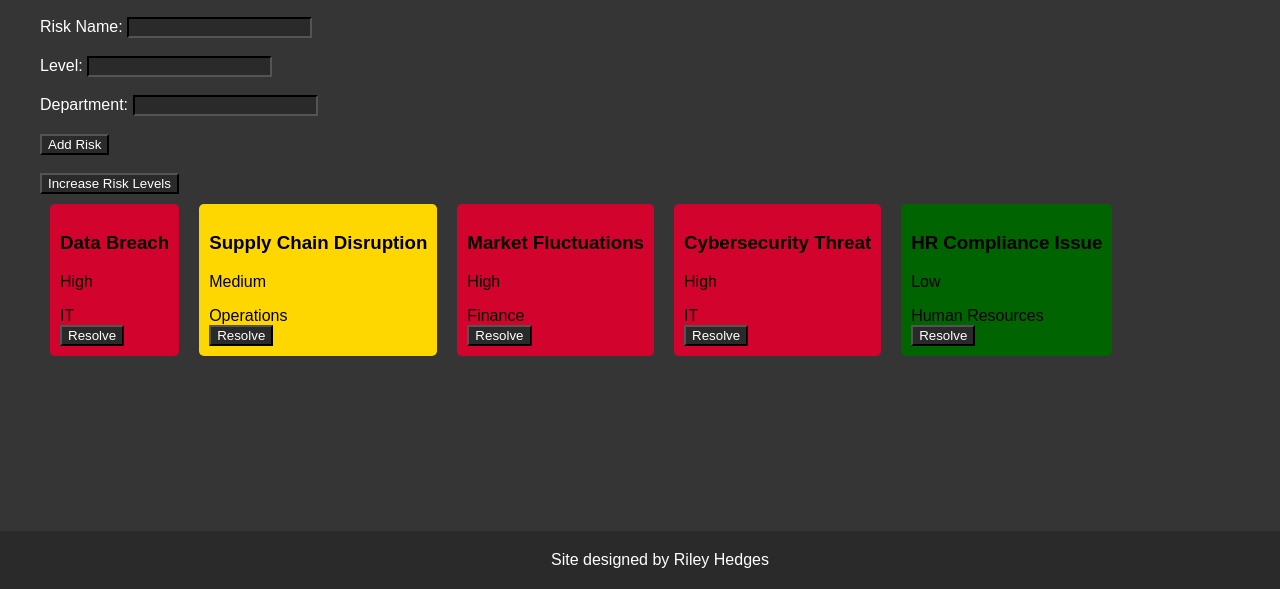
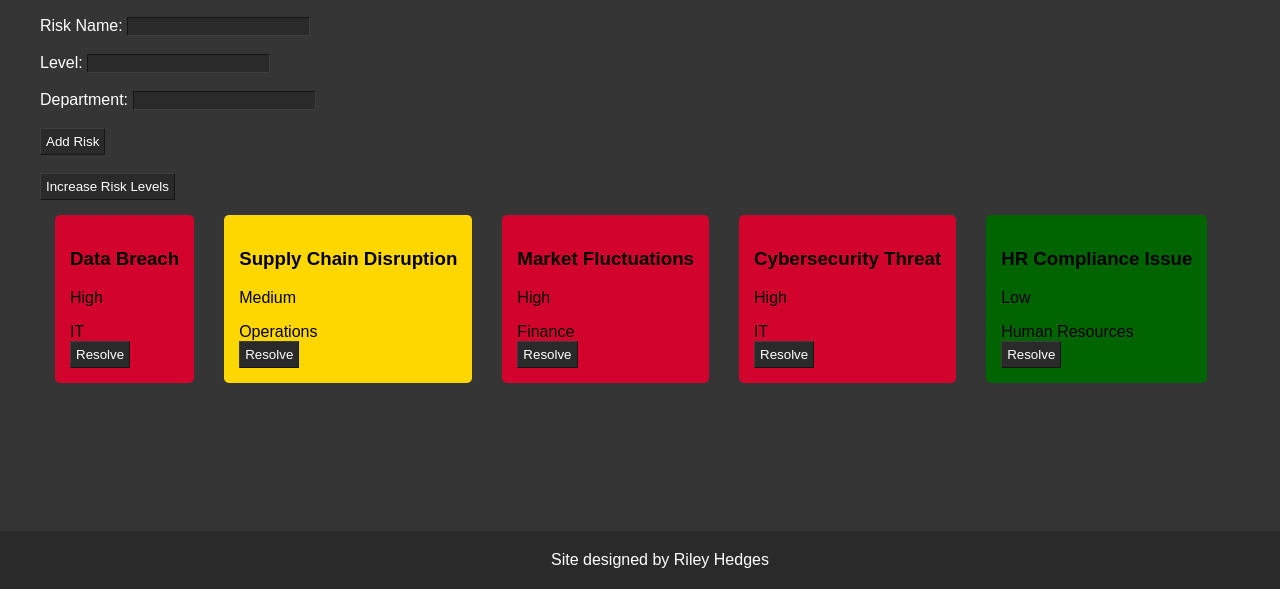
Before and after one commit to rhedgesusf/coding-challenge-15, a plain HTML site: page index.html in a window 1280 px wide. Shown: the part 211-800 px from the top of the page. Drawn offline with Linux system fonts and the light colour scheme.

Commit message:
Changed button & input design

```diff
--- a/index.html
+++ b/index.html
@@ -14,8 +14,8 @@
       }
       .riskCard {
         color: black;
-        padding: 10px;
-        margin: 10px;
+        padding: 15px;
+        margin: 15px;
         background-color: lightgray;
         border-radius: 5px;
         display: inline-block;
@@ -29,12 +29,15 @@
       input, select, textarea{
         color: white;
         background-color: #2A2A2A;
-        border-color: #000000;
+        border-color: #0000007b;
+        border-width: 1px;
       }
       button{
         color: white;
         background-color: #2A2A2A;
-        border-color: #000000;
+        border-color: #0000007b;
+        border-width: 1px;
+        padding: 5px;
       }
       header, footer{
             color: white;
```
